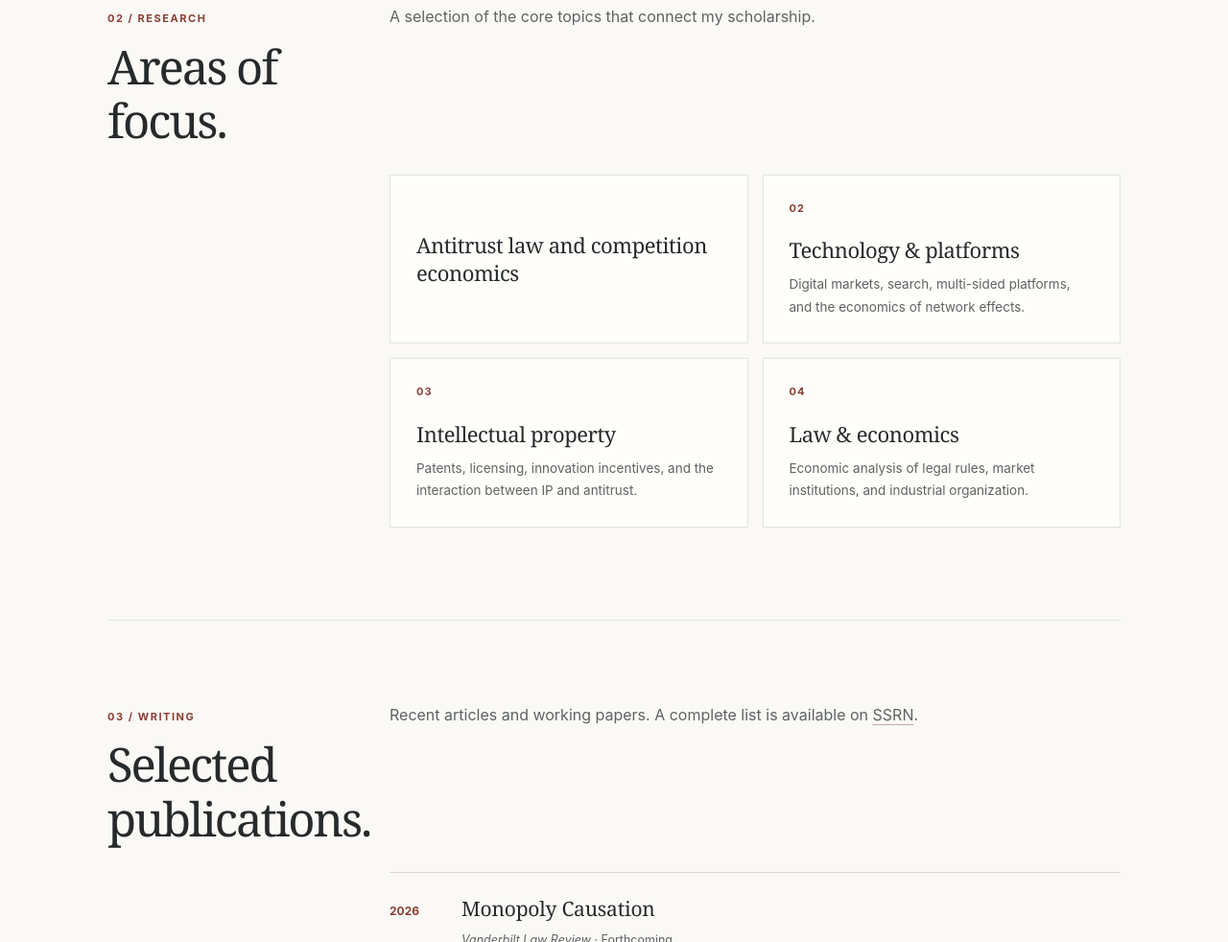
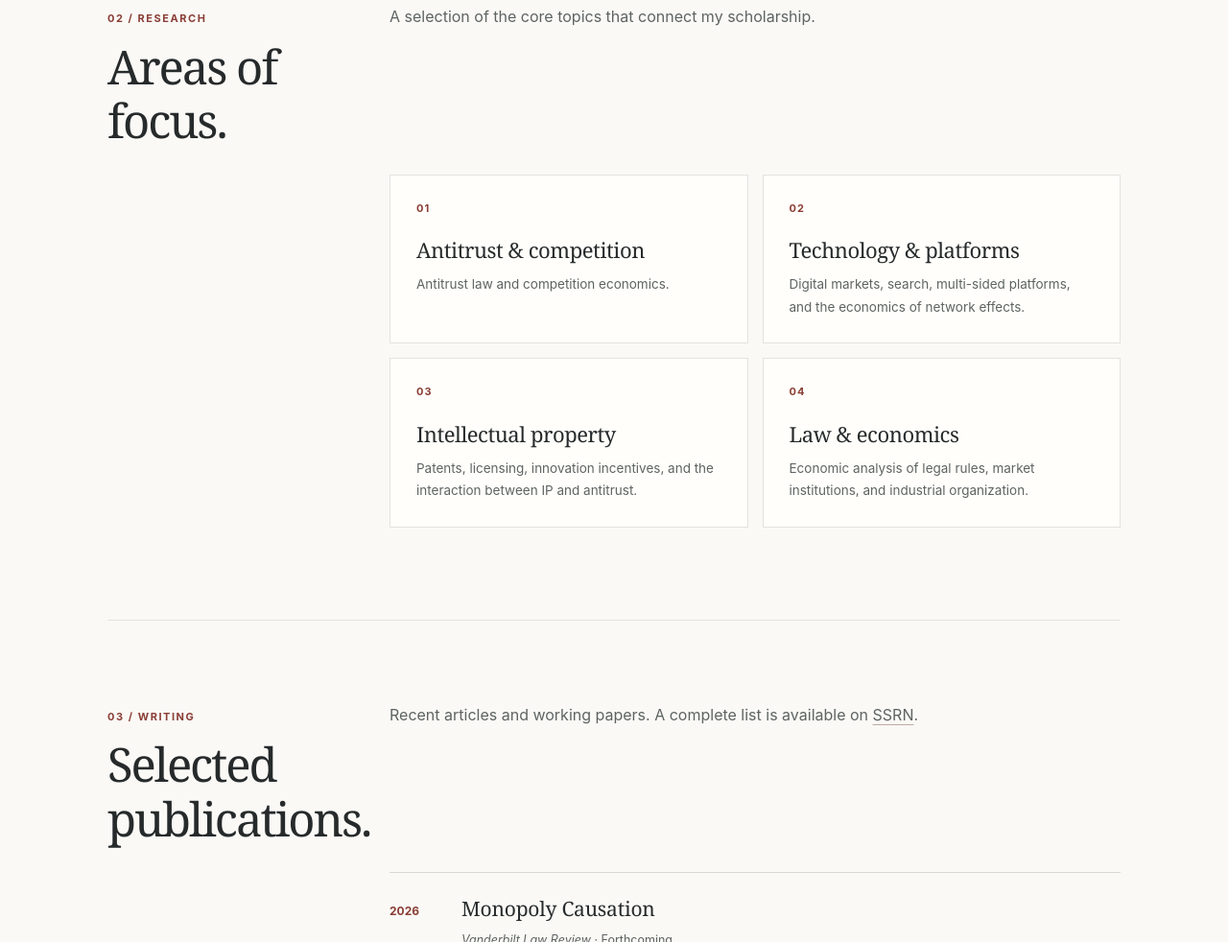
Before and after one commit to erikhovenkamp/erikhovenkamp.com-site, a plain HTML site: page index.html in a window 1280 px wide. Shown: the part 1745-2727 px from the top of the page at 96% size. Drawn offline with Linux system fonts and the light colour scheme.

Commit message:
Add files via upload

```diff
--- a/index.html
+++ b/index.html
@@ -322,7 +322,7 @@
           <p class="section-summary">A selection of the core topics that connect my scholarship.</p>
         </div>
         <div class="section-body research-grid">
-          <article class="research-item research-item-first"><h3>Antitrust law and competition economics</h3></article>
+          <article class="research-item"><small>01</small><h3>Antitrust &amp; competition</h3><p>Antitrust law and competition economics.</p></article>
           <article class="research-item"><small>02</small><h3>Technology &amp; platforms</h3><p>Digital markets, search, multi-sided platforms, and the economics of network effects.</p></article>
           <article class="research-item"><small>03</small><h3>Intellectual property</h3><p>Patents, licensing, innovation incentives, and the interaction between IP and antitrust.</p></article>
           <article class="research-item"><small>04</small><h3>Law &amp; economics</h3><p>Economic analysis of legal rules, market institutions, and industrial organization.</p></article>
```
